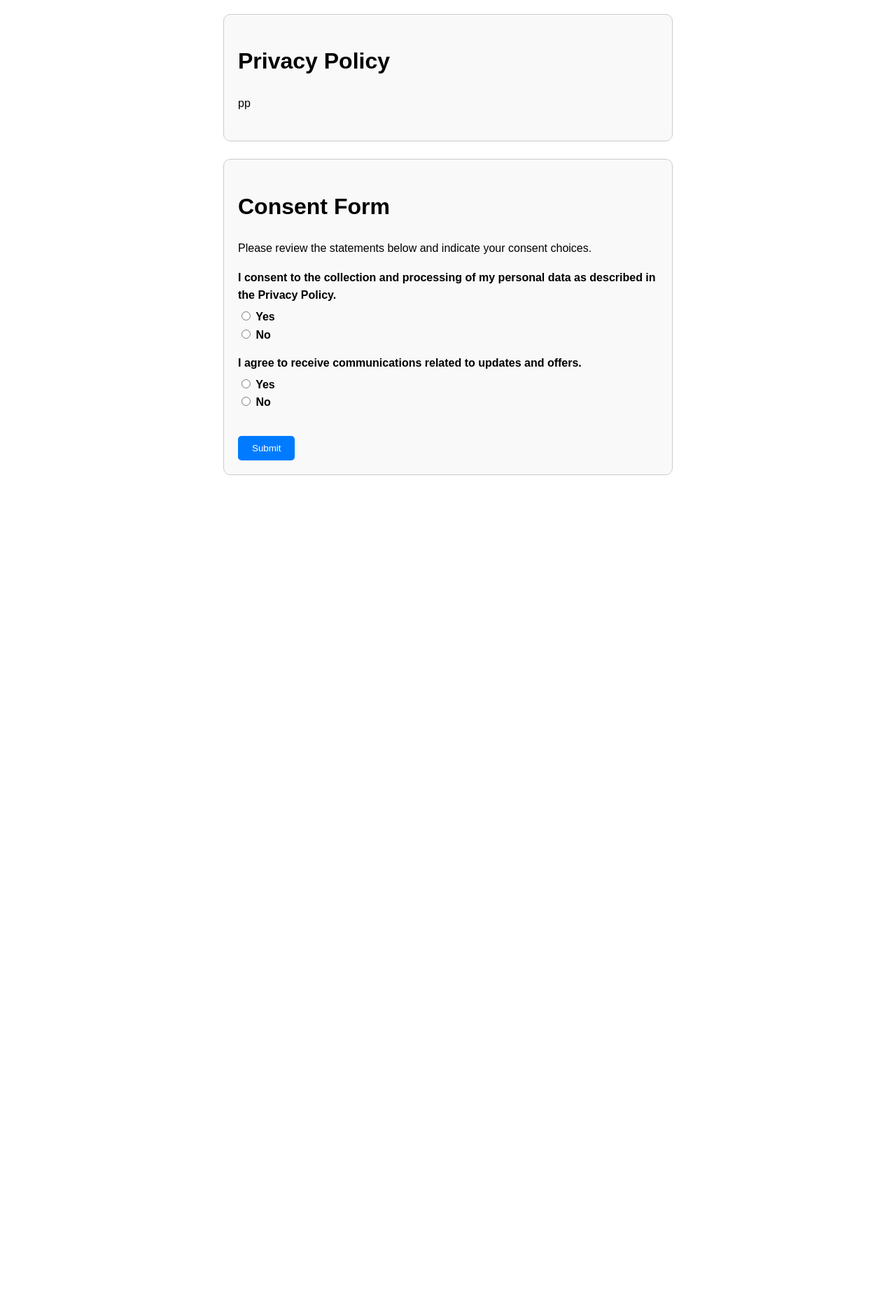
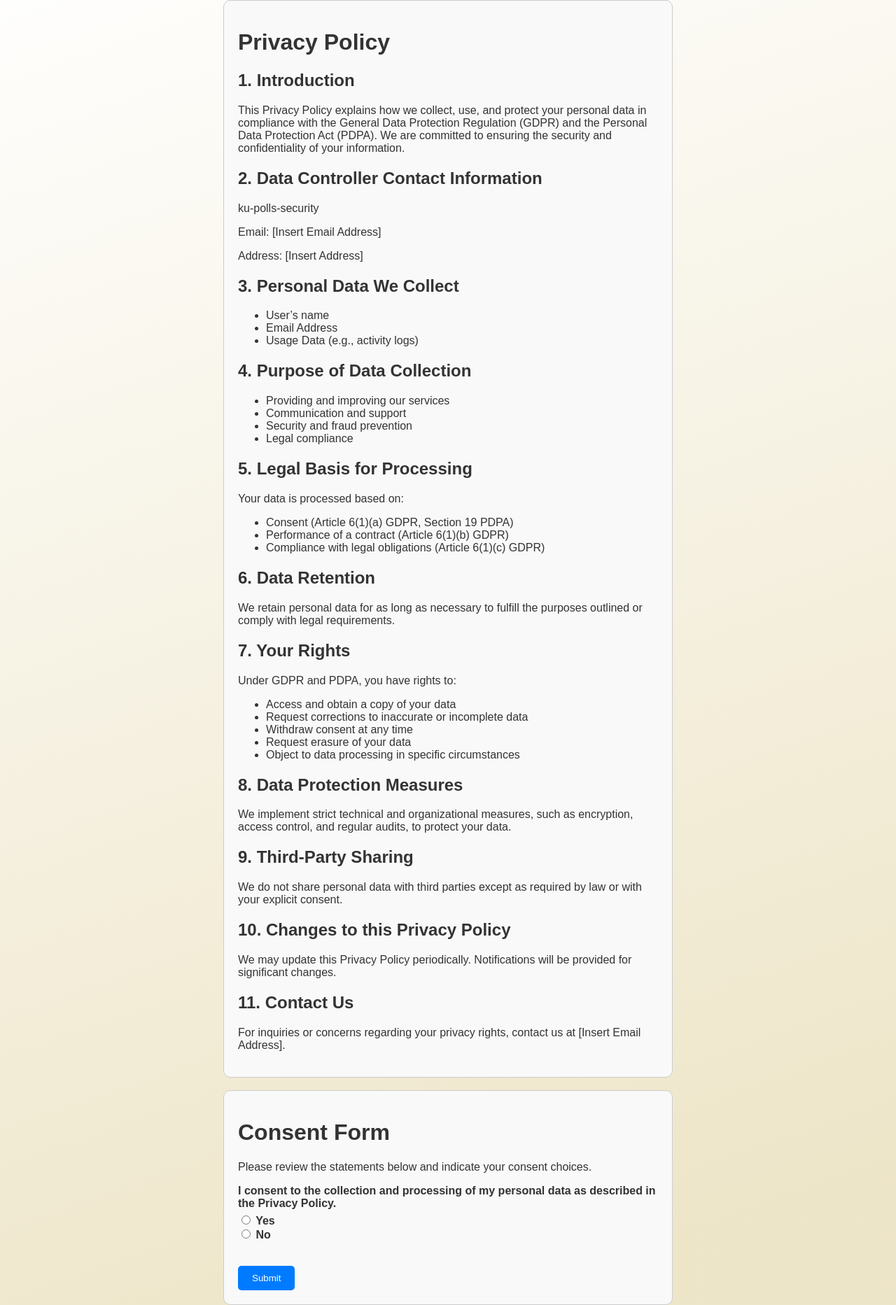
Before and after one commit to ku-polls-security/ku-polls-security, a Django app: page /policy/ in a window 1280 px wide. Shown: the whole page at 70% size. Before the commit the page ends 679 px from the top, so only its background shows below. Run offline with Django 4.2, Linux system fonts and the light colour scheme.

Commit message:
added more policies and css styling

```diff
--- /dev/null
+++ b/polls/static/registration/policy.css
@@ -0,0 +1,42 @@
+.form-container {
+    max-width: 600px;
+    margin: auto;
+    padding: 20px;
+    border: 1px solid #ccc;
+    border-radius: 10px;
+    background: #f9f9f9;
+}
+
+body {
+    font-family: Arial, sans-serif;
+    background: linear-gradient(161deg, rgba(255, 253, 253, 0.00) -4.34%, rgba(212, 191, 119, 0.40) 90.87%), #FFF;
+    margin: 0;
+    padding: 0;
+    color: #333;
+}
+
+.form-group {
+    margin-bottom: 15px;
+}
+.form-group label {
+    display: block;
+    font-weight: bold;
+}
+.form-group .options {
+    margin-top: 5px;
+}
+.form-group .options label {
+    margin-right: 15px;
+}
+.submit-button {
+    margin-top: 20px;
+    padding: 10px 20px;
+    background: #007BFF;
+    color: white;
+    border: none;
+    border-radius: 5px;
+    cursor: pointer;
+}
+.submit-button:hover {
+    background: #0056b3;
+}
--- a/templates/registration/policy.html
+++ b/templates/registration/policy.html
@@ -1,67 +1,80 @@
+{% load static %}
 <!DOCTYPE html>
 <html lang="en">
 <head>
     <meta charset="UTF-8">
     <meta name="viewport" content="width=device-width, initial-scale=1.0">
     <title>Consent Form</title>
-    <style>
-        body {
-            font-family: Arial, sans-serif;
-            margin: 20px;
-            line-height: 1.6;
-        }
-        .form-container {
-            max-width: 600px;
-            margin: auto;
-            padding: 20px;
-            border: 1px solid #ccc;
-            border-radius: 10px;
-            background: #f9f9f9;
-        }
-        .form-group {
-            margin-bottom: 15px;
-        }
-        .form-group label {
-            display: block;
-            font-weight: bold;
-        }
-        .form-group .options {
-            margin-top: 5px;
-        }
-        .form-group .options label {
-            margin-right: 15px;
-        }
-        .submit-button {
-            margin-top: 20px;
-            padding: 10px 20px;
-            background: #007BFF;
-            color: white;
-            border: none;
-            border-radius: 5px;
-            cursor: pointer;
-        }
-        .submit-button:hover {
-            background: #0056b3;
-        }
-    </style>
+    <link rel="stylesheet" href="{% static 'registration/policy.css' %}">
 </head>
 <body>
 
 <div class= "form-container">
     <h1>Privacy Policy</h1>
+    <h2>1. Introduction</h2>
+        <p>This Privacy Policy explains how we collect, use, and protect your personal data in compliance with the General Data Protection Regulation (GDPR) and the Personal Data Protection Act (PDPA). We are committed to ensuring the security and confidentiality of your information.</p>
+    <h2>2. Data Controller Contact Information</h2>
+        <p>ku-polls-security</p>
+        <p>Email: [Insert Email Address]</p>
+        <p>Address: [Insert Address]</p>
+    <h2>3. Personal Data We Collect</h2>
+        <ul>
+            <li>User’s name</li>
+            <li>Email Address</li>
+            <li>Usage Data (e.g., activity logs)</li>
+        </ul>
+    <h2>4. Purpose of Data Collection</h2>
+        <ul>
+            <li>Providing and improving our services</li>
+            <li>Communication and support</li>
+            <li>Security and fraud prevention</li>
+            <li>Legal compliance</li>
+        </ul>
 
-    <p> pp </p>
-    <h2> </h2>
+    <h2>5. Legal Basis for Processing</h2>
+        <p>Your data is processed based on:</p>
+        <ul>
+            <li>Consent (Article 6(1)(a) GDPR, Section 19 PDPA)</li>
+            <li>Performance of a contract (Article 6(1)(b) GDPR)</li>
+            <li>Compliance with legal obligations (Article 6(1)(c) GDPR)</li>
+        </ul>
+    <h2>6. Data Retention</h2>
+        <p>We retain personal data for as long as necessary to fulfill the purposes outlined or comply with legal requirements.</p>
+
+    <h2>7. Your Rights</h2>
+        <p>Under GDPR and PDPA, you have rights to:</p>
+        <ul>
+            <li>Access and obtain a copy of your data</li>
+            <li>Request corrections to inaccurate or incomplete data</li>
+            <li>Withdraw consent at any time</li>
+            <li>Request erasure of your data</li>
+            <li>Object to data processing in specific circumstances</li>
+        </ul>
+
+    <h2>8. Data Protection Measures</h2>
+    <p>We implement strict technical and organizational measures, such as encryption, access control, and regular audits, to protect your data.</p>
+
+    <h2>9. Third-Party Sharing</h2>
+    <p>We do not share personal data with third parties except as required by law or with your explicit consent.</p>
+
+    <h2>10. Changes to this Privacy Policy</h2>
+    <p>We may update this Privacy Policy periodically. Notifications will be provided for significant changes.</p>
+
+    <h2>11. Contact Us</h2>
+    <p>For inquiries or concerns regarding your privacy rights, contact us at [Insert Email Address].</p>
+
 </div>
 
 </br>
 
 <div class="form-container">
     <h1>Consent Form</h1>
+
     <p>Please review the statements below and indicate your consent choices.</p>
 
-    <form action="/submit-consent" method="POST">
+    <form method="POST">
         <!-- Consent Statement 1 -->
+        {% csrf_token %}
         <div class="form-group">
             <label for="consent1">I consent to the collection and processing of my personal data as described in the Privacy Policy.</label>
             <div class="options">
@@ -74,19 +87,6 @@
             </div>
         </div>
 
-        <!-- Consent Statement 2 -->
-        <div class="form-group">
-            <label for="consent2">I agree to receive communications related to updates and offers.</label>
-            <div class="options">
-                <label>
-                    <input type="radio" name="consent2" value="yes" required> Yes
-                </label>
-                <label>
-                    <input type="radio" name="consent2" value="no"> No
-                </label>
-            </div>
-        </div>
-
         <!-- Submit Button -->
         <button type="submit" class="submit-button">Submit</button>
     </form>
```
Also changed, not shown: polls/static/registration/signup.css (line endings or trailing spaces).
